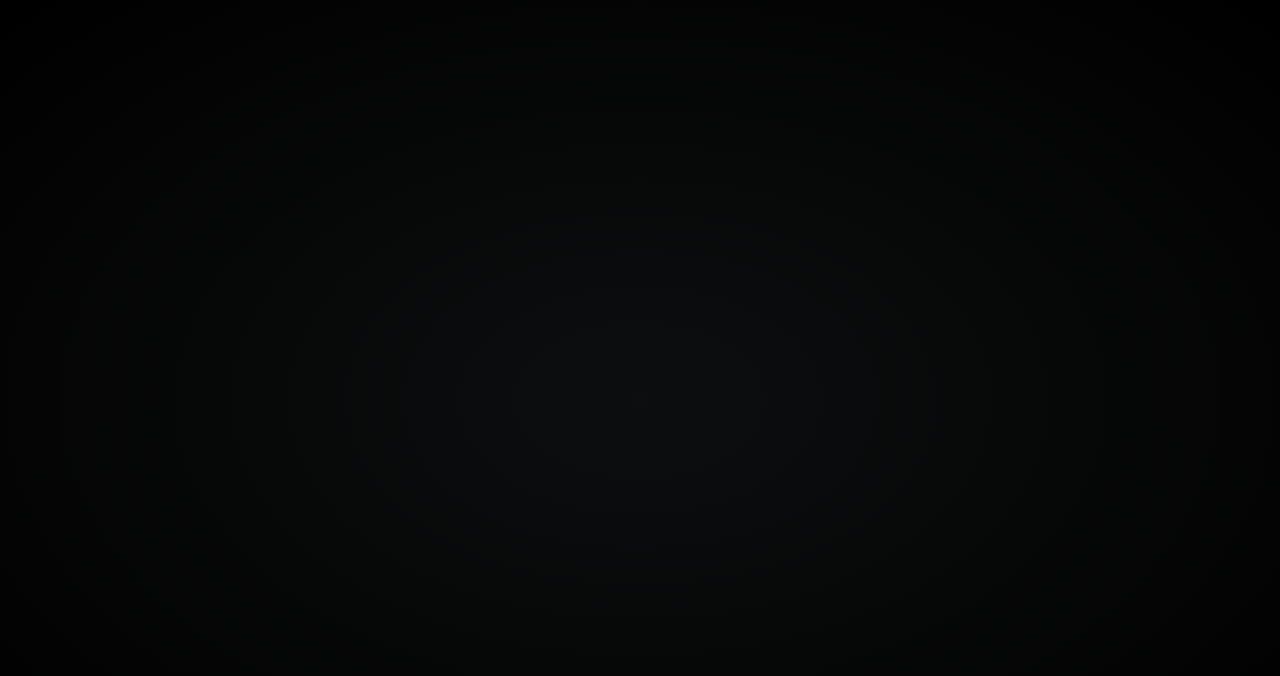
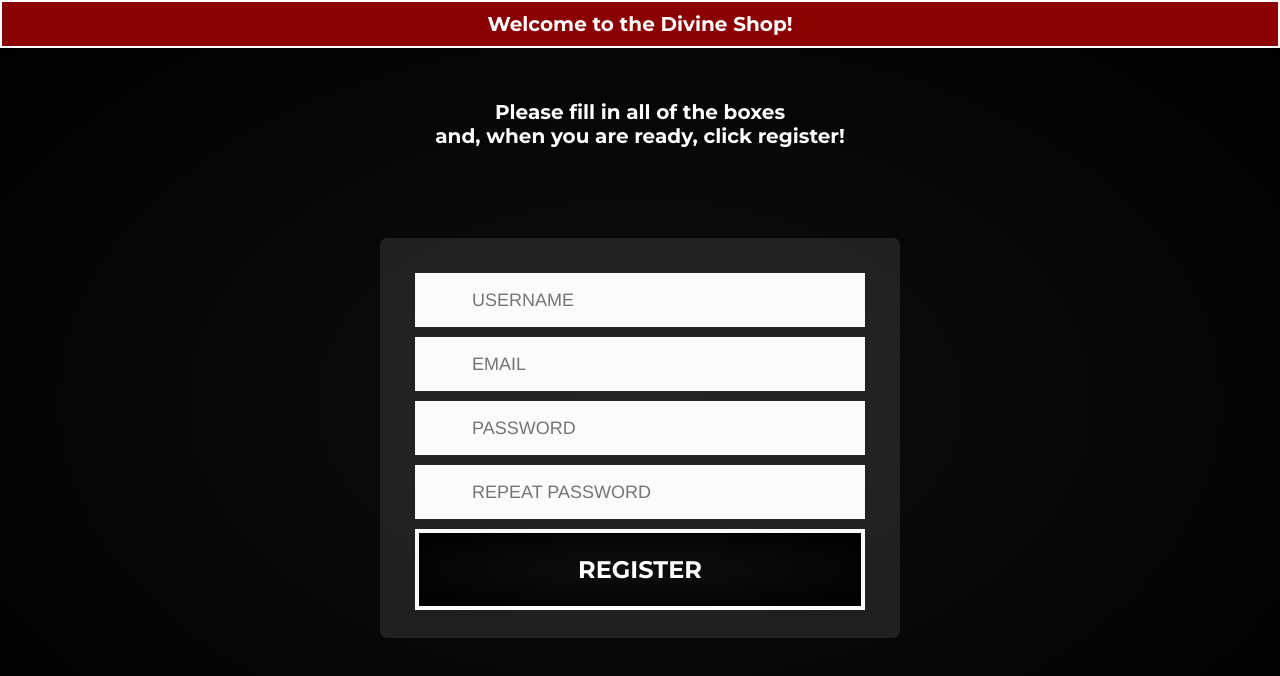
Before and after one commit to digitalprophets/dp-test, a Vue app in the folder client/: page /register in a window 1280 px wide. Shown: the top 676 px of the page. Built offline with nearby package versions, Linux system fonts and the light colour scheme; a web font is replaced by a local one.

Commit message:
register page added at /register path prevedeno jebo sam mu majku

```diff
--- a/client/src/components/Main.vue
+++ b/client/src/components/Main.vue
@@ -1,26 +1,18 @@
 <template>
 
 	<div id="main page">
+		<form @submit.prevent="login" @keyup.enter="login">
+			<label id="greska"></label>
+			<input v-model="username" id="username" type="text" name="username" placeholder="Username"> <!-- skidam required sa kraja i odozdo-->
+			<input v-model="password" id="password" type="password" name="password" placeholder="Password">
 
-	    <button v-on:click="zatvori" id="zatvori" class="zatvori">&times;</button>
-		<!-- registracija box vrv nece ovako da bude, baguje nesto a i bzvz je -->
-		<div id="registracijaPozadina"></div>
-		<div id="senka"></div>
-
-		<form @submit.prevent="ulogujSe" @keyup.esc="klikEsc" @keyup.enter="ulogujSe">
-			<label id="greska"></label>
-			<input v-model="user" id="user" type="text" name="user" placeholder="Username"> <!-- skidam required sa kraja i odozdo-->
-			<input v-model="pass" id="pass" type="password" name="pass" placeholder="Password">
-
-			<!-- <router-link :to="{ name: 'shop', params: { user:user, pass:pass } }"> -->
+			<!-- <router-link :to="{ name: 'shop', params: { user:user, password:password } }"> -->
                 <button id="logIn" name="logIn">Uloguj se</button>
-                <!-- <button v-on:click="ulogujSe" id="logIn" name="logIn">Uloguj se</button> -->
+                <!-- <button v-on:click="login" id="logIn" name="logIn">Uloguj se</button> -->
             <!-- </router-link> -->
 
-            <button v-on:click="registruj" type="button" id="register" name="register">Registruj se</button>
+            <button v-on:click="register" type="button" id="register" name="register">Register</button>
 
-			<button id="prodavacDugme" name="prodavacDugme">Prodavac</button>
-			<button id="kupacDugme" name="kupacDugme">Kupac</button>
 		</form>
 
 		<!-- TODO ANDRIJA prebaciti ovo u zasebnu komponentu? -->
@@ -46,10 +38,10 @@
     		</svg>
 	  	</div>
 
+		<!-- TODO ANDRIJA OVERFLOW SLIKA TABELA -->
     	<img id="slikaLogo" src="../test.png"/>
 
 		<div id="odgSaBackenda"> {{ primio.odgovor }}</div>
-
   	</div>
 </template>
 
@@ -63,49 +55,22 @@ export default {
   	},
   	data() {
     	return{
-			user: '',
-			pass: '',
+			username: '',
+			password: '',
 			primio: {}
 		}
 	},
   	methods: {
-		registruj(){
-			if (document.getElementById("user").value=="")
-			{
-				document.getElementById("greska").innerHTML="Morate uneti korisničko ime";
-				return;
-			}
-			if (document.getElementById("pass").value=="")
-			{
-				document.getElementById("greska").innerHTML="Morate uneti lozinku";
-				return;
-			}
-			document.getElementById("prodavacDugme").style.display='block';
-			document.getElementById("kupacDugme").style.display='block';
-			document.getElementById("registracijaPozadina").style.display='block';
-			document.getElementById("zatvori").style.display='block';
-			document.getElementById("senka").style.display='block';
+		register(){
+			// TODO ANDRIJA cekam backend..
+			this.$router.push({ name: 'register'})
 		},
-		zatvori(){
-			document.getElementById("prodavacDugme").style.display='none';
-			document.getElementById("kupacDugme").style.display='none';
-			document.getElementById("registracijaPozadina").style.display='none';
-			document.getElementById("zatvori").style.display='none';
-			document.getElementById("senka").style.display='none';
-		},
-		klikEsc(){
-			document.getElementById("prodavacDugme").style.display='none';
-			document.getElementById("kupacDugme").style.display='none';
-			document.getElementById("registracijaPozadina").style.display='none';
-			document.getElementById("zatvori").style.display='none';
-			document.getElementById("senka").style.display='none';
-		},
-		async ulogujSe(){
+		async login(){
             // TODO ANDRIJA TODO VELJKO cekamo backend da prihvati ovo
 			// try {
-			// 	const response = await AuthenticationService.register({
-			// 		user: this.user,
-			// 		pass: this.pass
+			// 	const response = await AuthenticationService.login({
+			// 		username: this.username,
+			// 		password: this.password
 			// 	})
 			// 	console.log(response.data)
 
@@ -113,21 +78,21 @@ export default {
 			// 	this.primio = response.data;
 			// 	if (this.primio.odgovor == "ok"){
 			// 		// nek router prenese parametre
-			// 		this.$router.push({ name: 'shop', params: { user: this.user, pass: this.pass }})
+			// 		this.$router.push({ name: 'shop', params: { username: this.username, password: this.password }})
 			// 	}
 			// 	else this.$router.push('/error');
 			// } catch (err) {
 			//  	console.log(err);
 			// }
-			this.$router.push({ name: 'shop', params: { user: this.user, pass: this.pass }})
+			this.$router.push({ name: 'shop', params: { username: this.username, password: this.password }})
 
 			// const formData = new FormData();
-			// formData.append('korisnickoime', this.user); // "korisnickoime" : "staTiProsledim"
-			// formData.append('sifra', this.pass); // analogno
+			// formData.append('korisnickoime', this.username); // "korisnickoime" : "staTiProsledim"
+			// formData.append('sifra', this.password); // analogno
 
 			// console.log(formData);
-			// console.log(`username: ${this.user}`);
-			// console.log(`pass: ${this.pass}`);
+			// console.log(`usernamename: ${this.username}`);
+			// console.log(`password: ${this.password}`);
 		}
 	}
 }
@@ -165,7 +130,7 @@ body
 
 /* *********************************** PROZORCE ZA LOG IN / REGISTER *********************************** */
 
-#user, #pass
+#username, #password
 {
 	display: block;
     position: absolute;
@@ -183,7 +148,7 @@ body
 	text-align:center;
 }
 
-#pass
+#password
 {
     margin-top: -14px;
 }
@@ -414,7 +379,7 @@ body
   fill-opacity:0;
 }
 
-#user, #pass
+#username, #password
 {
 	animation-name: example;
     animation-duration: 4s;
--- /dev/null
+++ b/client/src/components/Register.vue
@@ -0,0 +1,208 @@
+<template>
+	<div class="register page">
+		<header>
+			<div class="header-content">
+				Welcome to the Divine Shop!
+			</div>
+		</header>
+
+    	<div id="main-content">
+            <div id="message">
+                <h1>Please fill in all of the boxes <br> and, when you are ready, click register!</h1>
+            </div>
+
+            <!-- TODO ANDRIJA ovo method i enctype xD -->
+		    <form method="post" enctype="multipart/form-data" @submit.prevent="register" @keyup.enter="register">
+                <p class="name">
+                    <input v-model="username" type="text" class="feedback-input" required placeholder="USERNAME" id="name" />
+                </p>
+                <p class="email">
+                    <input v-model="email" type="email" required  class="feedback-input" id="email" placeholder="EMAIL" />
+                </p>
+                <p class="email">
+                    <input v-model="password" type="password" required  class="feedback-input" id="email" placeholder="PASSWORD" />
+                </p>
+                <p class="email">
+                    <input v-model="password_rep" type="password" required  class="feedback-input" id="email" placeholder="REPEAT PASSWORD" />
+                </p>
+
+                <button type="submit" class="button">REGISTER</button>
+            </form>
+            <!-- TODO ANDRIJA ZAJEBANCIJA -->
+            <div style="color: red; font-size: 2rem;" id="poruka">{{ poruka }} </div>
+        </div>
+  	</div>
+</template>
+
+<script>
+	export default {
+    	name: 'register',
+		data() {
+			return {
+				username:'',
+				email:'',
+                password:'',
+                password_rep:'',
+                poruka: ''
+			}
+        },
+        methods: {
+        register() {
+            this.poruka = 'pederu'
+            // TODO ANDRIJA TODO VELJKO cekamo backend da prihvati ovo
+			// try {
+			// 	const response = await AuthenticationService.register({
+            // 		username: this.username,
+            //      email: this.email,
+            // 		password: this.password,
+            //      password_rep: this.password_rep // TODO ANDRIJA DA LI DA SALJEM OVAKO
+			// 	})
+			// 	console.log(response.data)
+
+
+			// 	this.primio = response.data;
+			// 	if (this.primio.odgovor == "ok"){
+			// 		// nek router prenese parametre
+			// 		this.$router.push({ name: 'shop', params: { username: this.username, password: this.password }})
+			// 	}
+			// 	else this.$router.push('/error');
+			// } catch (err) {
+			//  	console.log(err);
+			// }
+        }
+  }
+    }
+</script>
+
+<style scoped>
+
+.register {
+	height: 100%;
+	 margin: 0;
+
+    display: grid;
+    grid-template-rows: 50px auto;
+    grid-template-areas:
+		"header"
+        "main-content";
+	color: white;
+}
+
+.header-content {
+    background-color:darkred;
+    padding:10px;
+	border: 2px solid white;
+	font-size: 2rem;
+	display: grid;
+	grid-template-columns: auto;
+}
+
+.header-content {
+	font-weight: bold;
+	-webkit-animation: tracking-in-contract 0.8s cubic-bezier(0.215, 0.610, 0.355, 1.000) both;
+	        animation: tracking-in-contract 0.8s cubic-bezier(0.215, 0.610, 0.355, 1.000) both;
+			animation-delay: 1s;
+}
+
+.header:hover {
+	cursor: pointer;
+}
+
+@-webkit-keyframes tracking-in-contract {
+  0% {
+    letter-spacing: 1em;
+    opacity: 0;
+  }
+  40% {
+    opacity: 0.6;
+  }
+  100% {
+    letter-spacing: normal;
+    opacity: 1;
+  }
+}
+@keyframes tracking-in-contract {
+  0% {
+    letter-spacing: 1em;
+    opacity: 0;
+  }
+  40% {
+    opacity: 0.6;
+  }
+  100% {
+    letter-spacing: normal;
+    opacity: 1;
+  }
+}
+
+#main-content {
+   	/* grid-area: content; */
+	justify-self: center;
+    align-self: center;
+    display: grid;
+    width: 100%;
+    height: 100%;
+    grid-template-rows: 25% auto;
+}
+
+#message {
+    padding: 50px;
+    overflow: hidden;
+}
+
+form {
+	background-color:rgba(72,72,72,0.4);
+	padding:35px;
+    position: relative;
+    width: 450px;
+    height: 330px;
+    border-radius: 7px;
+    align-self: top;
+    justify-self: center;
+}
+
+.feedback-input {
+	color:#3c3c3c;
+	font-family: Helvetica, Arial, sans-serif;
+	font-weight:500;
+	font-size: 18px;
+	border-radius: 0;
+	line-height: 22px;
+	background-color: #fbfbfb;
+	padding: 13px 13px 13px 54px;
+	margin-bottom: 10px;
+	width:100%;
+	box-sizing: border-box;
+	border: 3px solid rgba(0,0,0,0);
+}
+
+.feedback-input:focus {
+	background: #fff;
+	border: 3px solid darkred;
+	color: darkred;
+	outline: none;
+	padding: 13px 13px 13px 54px;
+}
+
+.button {
+	font-family: 'Montserrat', Arial, Helvetica, sans-serif;
+	float:left;
+	width: 100%;
+	border: #fbfbfb solid 4px;
+	cursor:pointer;
+	background: #0d0e0f; /* For browsers that do not support gradients  */
+    background: radial-gradient(#0d0e0f, black); /* Standard syntax */
+    background-repeat: repeat;
+	color:white;
+	font-size:24px;
+	padding-top:22px;
+	padding-bottom:22px;
+	transition: all 0.3s;
+	font-weight:700;
+}
+
+.button:hover {
+	color: darkred;
+}
+
+</style>
--- a/client/src/components/Shop.vue
+++ b/client/src/components/Shop.vue
@@ -61,7 +61,7 @@
     grid-template-rows: 50px auto;
     grid-template-areas:
 		"header"
-        "content";
+    "content";
 	color: white;
 }
 
--- a/client/src/router/index.js
+++ b/client/src/router/index.js
@@ -2,6 +2,7 @@ import Vue from 'vue'
 import Shop from '../components/Shop.vue'
 import VueRouter from 'vue-router'
 import Main from '../components/Main.vue'
+import Register from '../components/Register.vue'
 
 Vue.use(VueRouter)
 // majke mu ga nabijem routave
@@ -16,6 +17,9 @@ export default new VueRouter({
     {
       path: '/shop', name: 'shop', component: Shop
       // path: '/shop:user:pass', name: 'shop', component: Shop // kad se salju parametri u url
+    },
+    {
+      path: '/register', name: 'register', component: Register
     }
   ]
 })
--- a/client/src/services/AuthenticationService.js
+++ b/client/src/services/AuthenticationService.js
@@ -2,7 +2,7 @@ import Api from './Api'
 // TODO VELJKO ovde definisemo funkcije za komunikaciju
 export default {
   register (credentials) {
-    return Api().post('gdejebote', credentials) // gdejebote je kao u api ono sto je pa /prviParamOvde
+    return Api().post('register', credentials)
   },
   login (credentials) {
     return Api().post('login', credentials)
```
